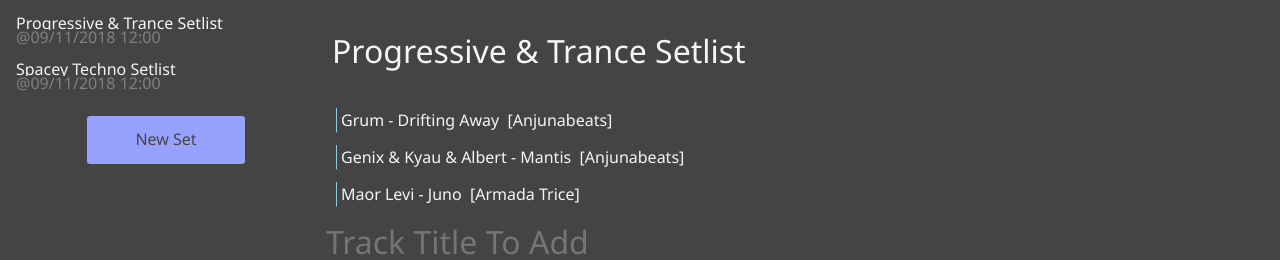
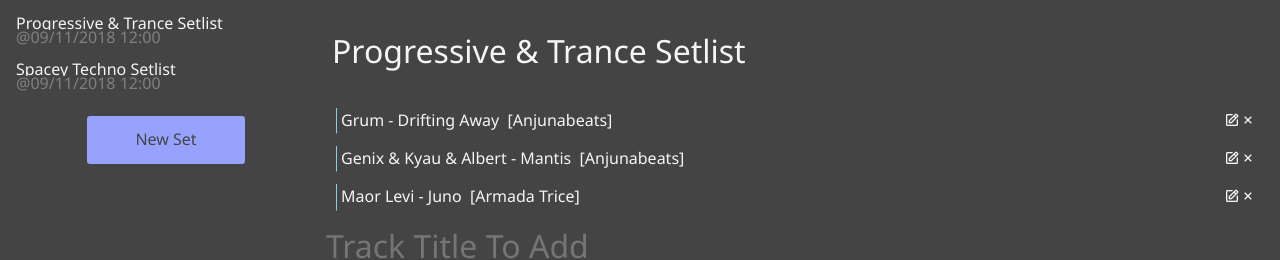
Before and after one commit to Kaan0200/set-builder-ui, an Angular app: page / in a window 1280 px wide. Shown: the top 260 px of the page. Built offline with nearby package versions, Linux system fonts and the light colour scheme.

Commit message:
added boxicons and used them

```diff
--- a/src/app/tracklist/tracklisting/tracklisting.component.html
+++ b/src/app/tracklist/tracklisting/tracklisting.component.html
@@ -5,10 +5,10 @@
     <span>&nbsp; [{{track.label}}]</span>
     <div class="icons">
         <span (click)="editTrack()">
-            <i class=""></i>
+            <i class="bx bx-edit"></i>
         </span>
         <span (click)="deleteTrack()">
-            <i class="remove-icon"></i>
+            <i class="bx bx-x"></i>
         </span>
     </div>
 </li>
--- a/src/index.html
+++ b/src/index.html
@@ -4,7 +4,7 @@
   <meta charset="utf-8">
   <title>SetBuilder</title>
   <base href="/">
-
+  <link href='https://unpkg.com/boxicons@2.0.7/css/boxicons.min.css' rel='stylesheet'>
   <meta name="viewport" content="width=device-width, initial-scale=1">
 </head>
 <body>
```
